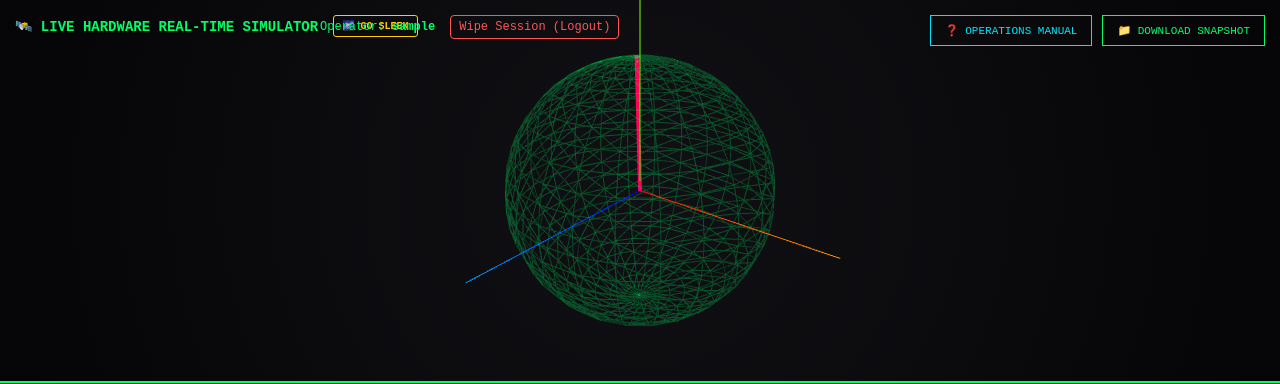
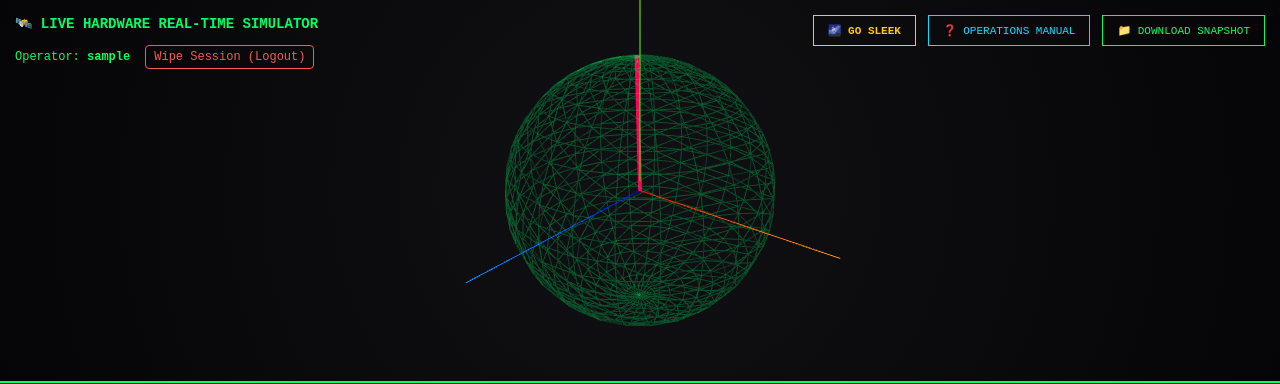
Before and after one commit to Galyn26/quantum-noise-co-brain, a FastAPI app: page / in a window 1280 px wide. Shown: the top 384 px of the page. Run offline with FastAPI, Linux system fonts and the light colour scheme; the visitor is signed in with stand-in values (Sample User, id 1); data comes from the database, SQL or seed files in the repository.

Commit message:
Fixed positioning logic for UI/UX style change button

```diff
--- a/server/templates/index.html
+++ b/server/templates/index.html
@@ -37,8 +37,8 @@
 
 .user-profile-widget {
     position: absolute;
-    top: 15px;
-    left: 320px; /* Positions it nicely next to the "LIVE HARDWARE" text */
+    top: 45px; /* Bumped down to clear the header line completely */
+    left: 15px; /* Anchored straight to the left border edge */
     font-size: 12px;
     z-index: 10;
     display: flex;
@@ -53,13 +53,18 @@
 
 <!-- Top Half: 3D Visualization Space -->
 <div id="top-viewport">
-    <div class="btn-group">
-        <button id="help-btn" class="utility-btn" onclick="toggleModal(true)">❓ Operations Manual</button>
-        <button class="utility-btn" onclick="downloadDataset()">📁 Download Snapshot</button>
+    <!-- Cleaned Right Side Controls Group -->
+    <div class="btn-group" style="position: absolute; top: 15px; right: 15px; display: flex; align-items: center; gap: 12px; z-index: 10;">
+        <!-- 🌌 Sleek Switcher moved here safely out of the collision zone! -->
+        <a href="/sleek" style="background: transparent; border: 1px solid #ffcc00; color: #ffcc00; padding: 8px 14px; cursor: pointer; text-transform: uppercase; font-size: 11px; font-weight: bold; text-decoration: none;">🌌 Go Sleek</a>
+
+        <button id="help-btn" class="utility-btn" onclick="toggleModal(true)" style="position: static;">❓ Operations Manual</button>
+        <button class="utility-btn" onclick="downloadDataset()" style="position: static;">📁 Download Snapshot</button>
     </div>
-    <div style="position: absolute; top: 15px; left: 15px; font-size: 14px; font-weight: bold; display: flex; align-items: center; gap: 15px;">
-        <span>🛰️ LIVE HARDWARE REAL-TIME SIMULATOR</span>
-        <a href="/sleek" style="background: transparent; border: 1px solid #ffcc00; color: #ffcc00; padding: 4px 8px; cursor: pointer; text-transform: uppercase; font-size: 10px; font-weight: bold; text-decoration: none; border-radius: 3px;">🌌 GO SLEEK</a>
+
+    <!-- Isolated Left Side Title Block -->
+    <div style="position: absolute; top: 15px; left: 15px; font-size: 14px; font-weight: bold; z-index: 10;">
+        🛰️ LIVE HARDWARE REAL-TIME SIMULATOR
     </div>
 </div>
 
```
